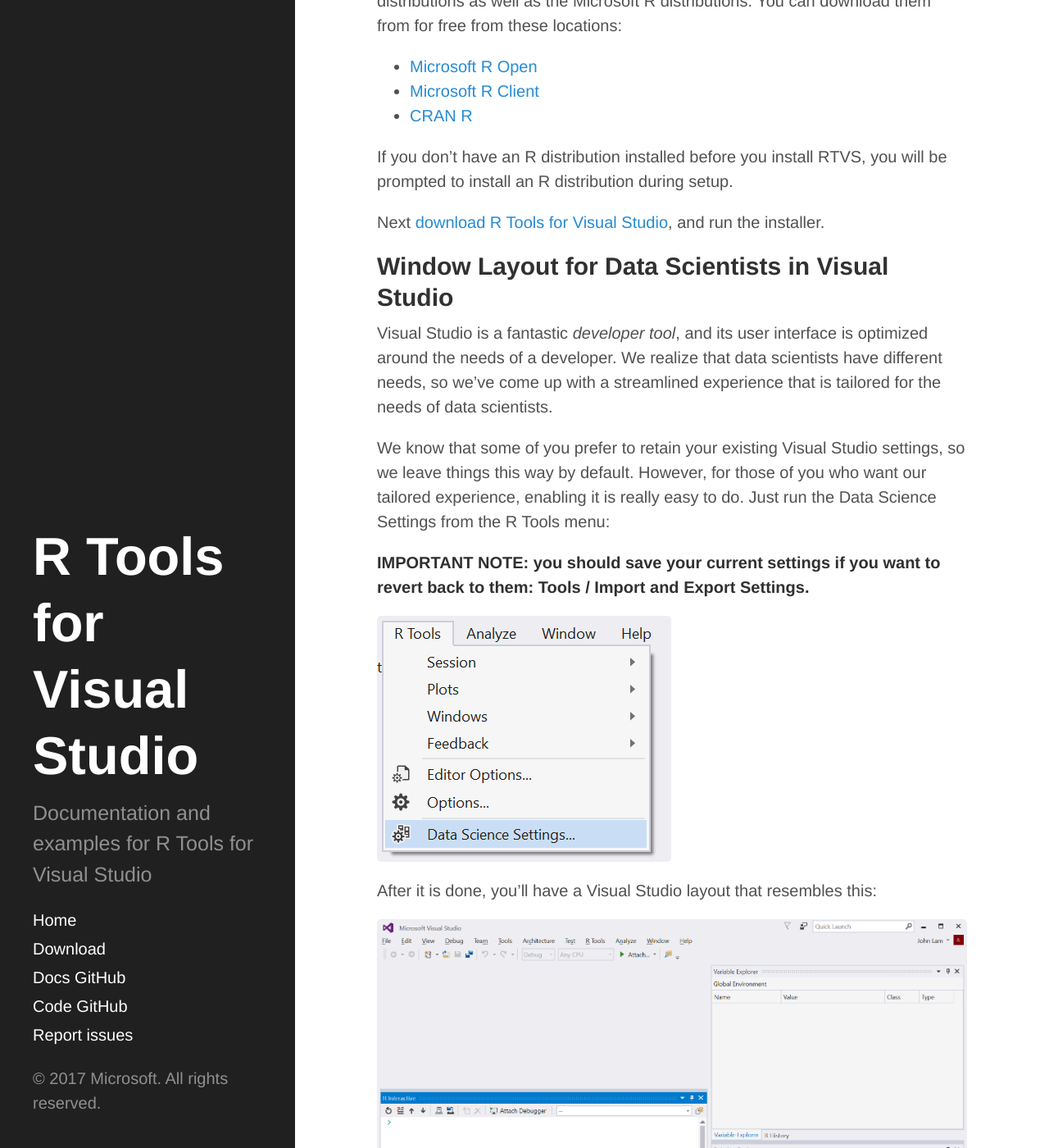
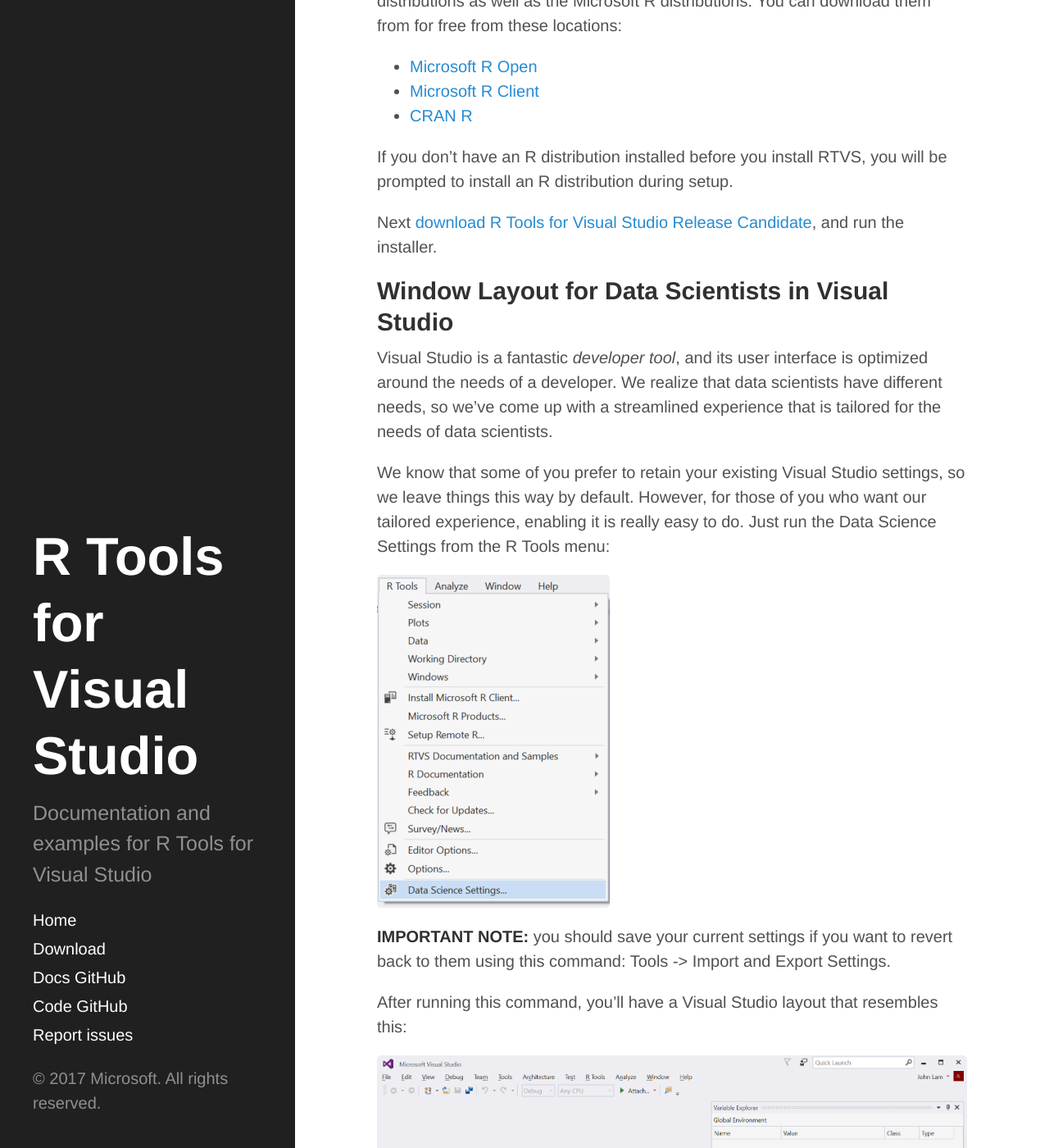
Before and after one commit to microsoft/RTVS-docs, a Jekyll site: the page built from installation.md, in a window 1280 px wide and 1400 px high, scrolled down 858 px. Shown: the whole window at 82% size. Built offline with Jekyll 4.4.1, drawn with Linux system fonts in a browser that asks for light colours; our own code applies the rules of GitHub Pages for plain Markdown files; some of the changed text lies outside the part shown.

Commit message:
Updating the installation and getting started instructions

```diff
--- a/installation.md
+++ b/installation.md
@@ -40,8 +40,8 @@
 If you don't have an R distribution installed before you install RTVS, you will
 be prompted to install an R distribution during setup.
 
-Next [download R Tools for Visual Studio](https://aka.ms/rtvs-current), and run
-the installer.
+Next [download R Tools for Visual Studio Release
+Candidate](https://aka.ms/rtvs-current), and run the installer.
 
 ## Window Layout for Data Scientists in Visual Studio
 
@@ -55,12 +55,13 @@
 tailored experience, enabling it is really easy to do. Just run the Data Science
 Settings from the R Tools menu:
 
-**IMPORTANT NOTE: you should save your current settings if you want to revert
-back to them: Tools / Import and Export Settings.**
-
 ![](./media/RTVS-Installation-data-scientist-layout.png)
 
-After it is done, you'll have a Visual Studio layout that resembles this:
+**IMPORTANT NOTE:** you should save your current settings if you want to revert
+back to them using this command: Tools -> Import and Export Settings.
+
+After running this command, you'll have a Visual Studio layout that resembles
+this:
 
 ![](./media/RTVS-Installation-data-scientist-layout-result.png)
 
@@ -68,7 +69,7 @@
 
 R Tools for Visual Studio installs in this folder:
 
-	%ProgramFiles(x86)%\Microsoft Visual Studio <VS version>\Common7\IDE\Extensions\Microsoft\R Tools for Visual Studio
+`%ProgramFiles(x86)%\Microsoft Visual Studio <VS version>\Common7\IDE\Extensions\Microsoft\R Tools for Visual Studio`
 
 ## Try the samples
 
```
Also changed, not shown: other parts of installation.md (+1 -1 lines), media/RTVS-Installation-data-scientist-layout.png.
